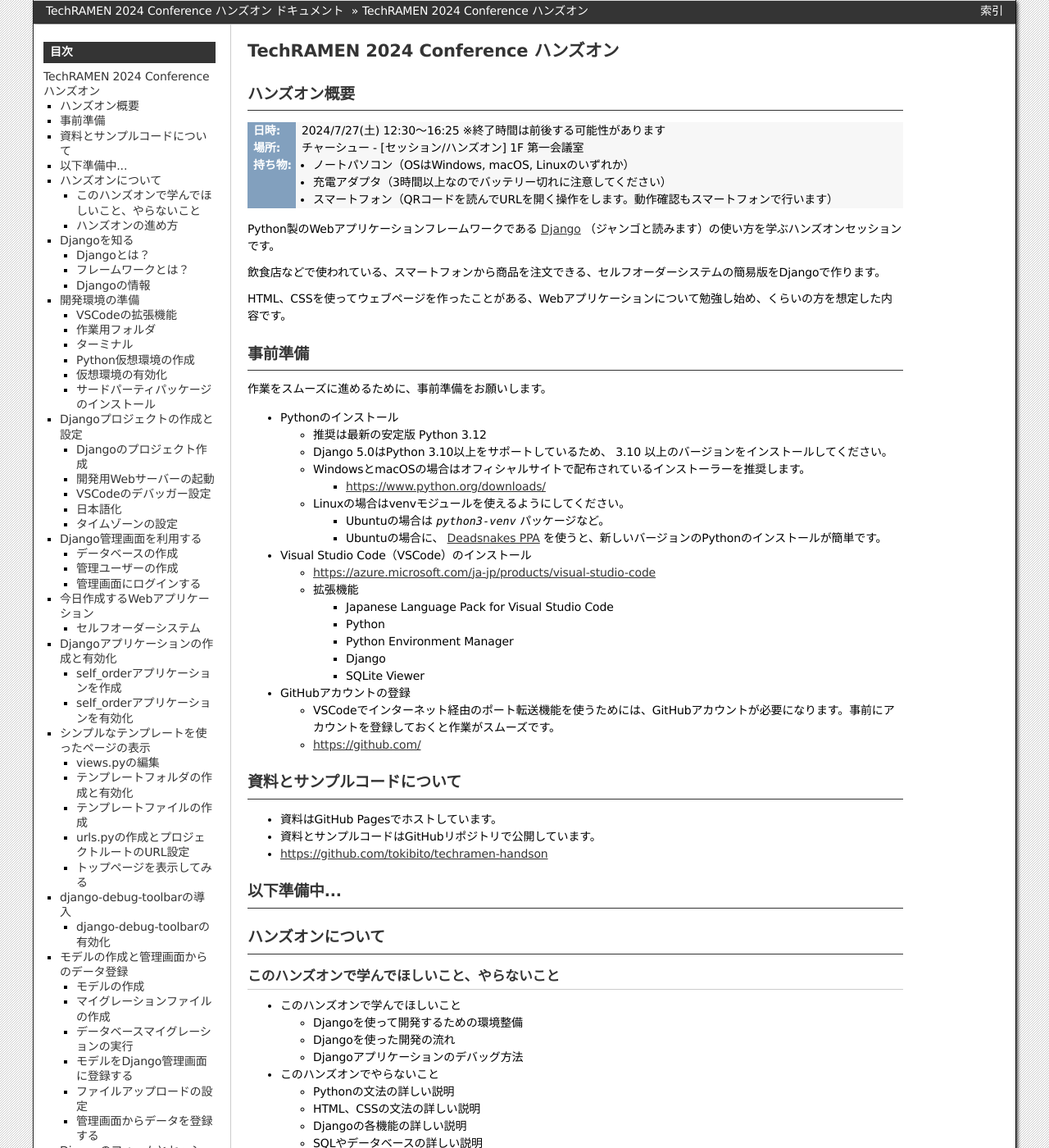
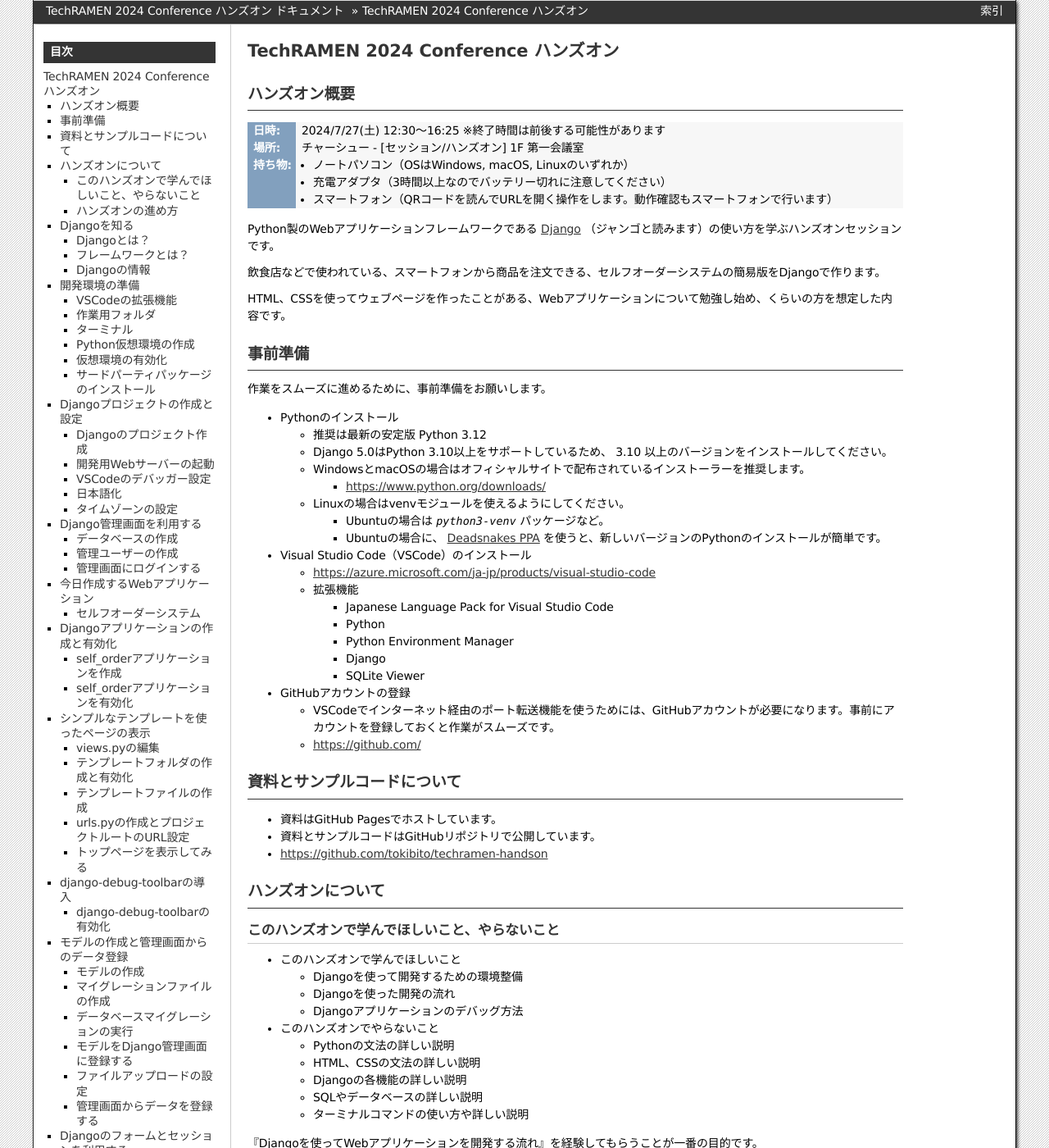
Before and after one commit to tokibito/techramen-handson, a Sphinx documentation site: the page built from docs/source/index.rst, in a window 1280 px wide and 1400 px high. Shown: the whole window at 82% size. Built offline with Sphinx 7.4.7, drawn with Linux system fonts in a browser that asks for light colours.

Commit message:
Update index.rst

```diff
--- a/docs/source/index.rst
+++ b/docs/source/index.rst
@@ -62,9 +62,6 @@
 * 資料はGitHub Pagesでホストしています。
 * 資料とサンプルコードはGitHubリポジトリで公開しています。
 * https://github.com/tokibito/techramen-handson
-
-以下準備中...
-================
 
 ハンズオンについて
 =====================
```
